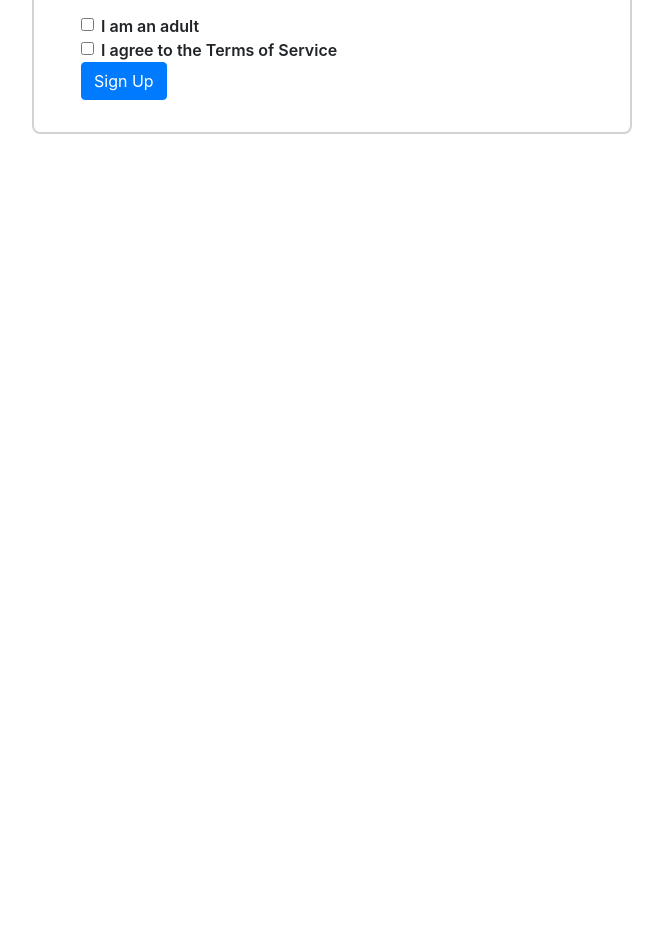
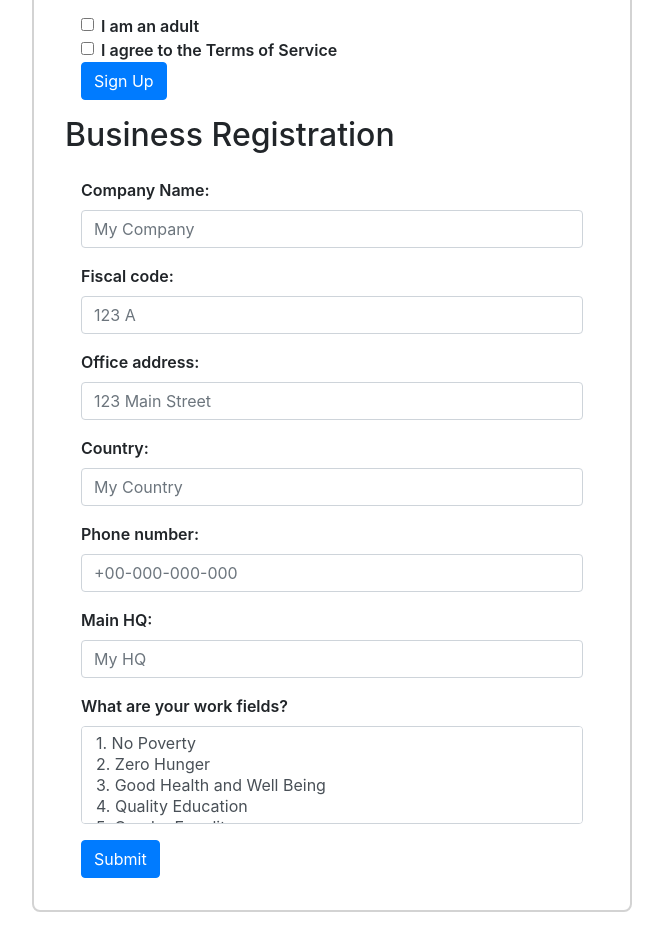
Before and after one commit to chingu-voyage7/Bears-Team-03, a React (Create React App) app: page / in a window 1280 px wide. Shown: the part 1428-2356 px from the top of the page, without its empty margins (308-971 px from the left). Before the commit the page ends 1578 px from the top, so only its background shows below. Built offline with nearby package versions, Linux system fonts and the light colour scheme.

Commit message:
form components mvp

```diff
--- a/src/App.js
+++ b/src/App.js
@@ -1,6 +1,7 @@
 import React, { Component } from 'react';
 import logo from './logo.svg';
 import RegistrationPage from './RegistrationPage'
+import BusinessRegistrationPage from './BusinessRegistrationPage';
 import './App.css';
 
 class App extends Component {
@@ -8,6 +9,7 @@ class App extends Component {
     return (
       <div className="App">
         <RegistrationPage />
+        <BusinessRegistrationPage />
       </div>
     );
   }
--- a/src/BusinessRegistrationPage.js
+++ b/src/BusinessRegistrationPage.js
@@ -7,8 +7,8 @@ class BusinessRegistrationPage extends Component {
     this.state = {
       company: {
         companyName: '',
-        fiscalCode: '',
-        localOfficeddress: '',
+        taxCode: '',
+        localOfficeAddress: '',
         localOffice_country: '',
         localOffice_phone: '',
         mainHQ: '',
@@ -20,6 +20,7 @@ class BusinessRegistrationPage extends Component {
   render() {
     return (
       <Container className="BusinessRegistrationPage">
+        <h2>Business Registration</h2>
         <Form className="form">
           {/* COMPANY NAME */}
           <FormGroup>
@@ -28,25 +29,92 @@ class BusinessRegistrationPage extends Component {
               type="text"
               name="companyName"
               label="companyName"
+              placeholder="My Company"
             >
             </Input>
-            <FormFeedback>
-              Please enter your city.
-            </FormFeedback>
           </FormGroup>
-          {/* city */}
+          {/* TAX CODE */}
           <FormGroup>
-            <Label for="city">City:</Label>
+            <Label for="taxCode">Fiscal code:</Label>
             <Input
               type="text"
-              name="city"
-              label="City"
-              placeholder="ExampleCity">
+              name="taxCode"
+              label="taxCode"
+              placeholder="123 A"
+            >
             </Input>
-            <FormFeedback>
-              Please input your city.
-            </FormFeedback>
           </FormGroup>
+          {/* ADDRESS */}
+          <FormGroup>
+            <Label for="address">Office address:</Label>
+            <Input
+              type="text"
+              name="address"
+              label="address"
+              placeholder="123 Main Street">
+            </Input>
+          </FormGroup>
+          {/* COUNTRY */}
+          <FormGroup>
+            <Label for="companyName">Country:</Label>
+            <Input
+              type="text"
+              name="country"
+              label="country"
+              placeholder="My Country"
+            >
+            </Input>
+          </FormGroup>
+          {/* PHONE */}
+          <FormGroup>
+            <Label for="phone">Phone number:</Label>
+            <Input
+              type="text"
+              name="phone"
+              label="phone"
+              placeholder="+00-000-000-000"
+            >
+            </Input>
+          </FormGroup>
+          {/* MainHQ */}
+          <FormGroup>
+            <Label for="mainHQ">Main HQ:</Label>
+            <Input
+              type="text"
+              name="mainHQ"
+              label="mainHQ"
+              placeholder="My HQ"
+            >
+            </Input>
+          </FormGroup>
+          {/* WORK FIELDS */}
+          <FormGroup>
+            <Label for="workFields">What are your work fields?</Label>
+            <Input
+              type="select"
+              name="workFields"
+              multiple
+            >
+              <option value="1">1. No Poverty</option>
+              <option value="2">2. Zero Hunger</option>
+              <option value="3">3. Good Health and Well Being</option>
+              <option value="4">4. Quality Education</option>
+              <option value="5">5. Gender Equality</option>
+              <option value="6">6. Clean Water and Sanitation</option>
+              <option value="7">7. Affordable and Clean Energy</option>
+              <option value="8">8. Decent Work and Economic Growth</option>
+              <option value="9">9. Industry, Innovation and Infrastructure</option>
+              <option value="10">10. Reduced Inequalities</option>
+              <option value="11">11. Sustainable Cities and Communities</option>
+              <option value="12">12. Responsible Consumption and Production</option>
+              <option value="13">13. Climate Action</option>
+              <option value="14">14. Life Below Water</option>
+              <option value="15">15. Life On Land</option>
+              <option value="16">16. Peace, Justice and Strong Institutions</option>
+              <option value="17">17. Partnerships for the Goals</option>
+            </Input>
+          </FormGroup>
+          <Button color="primary">Submit</Button>
         </Form>
       </Container>
 
```
